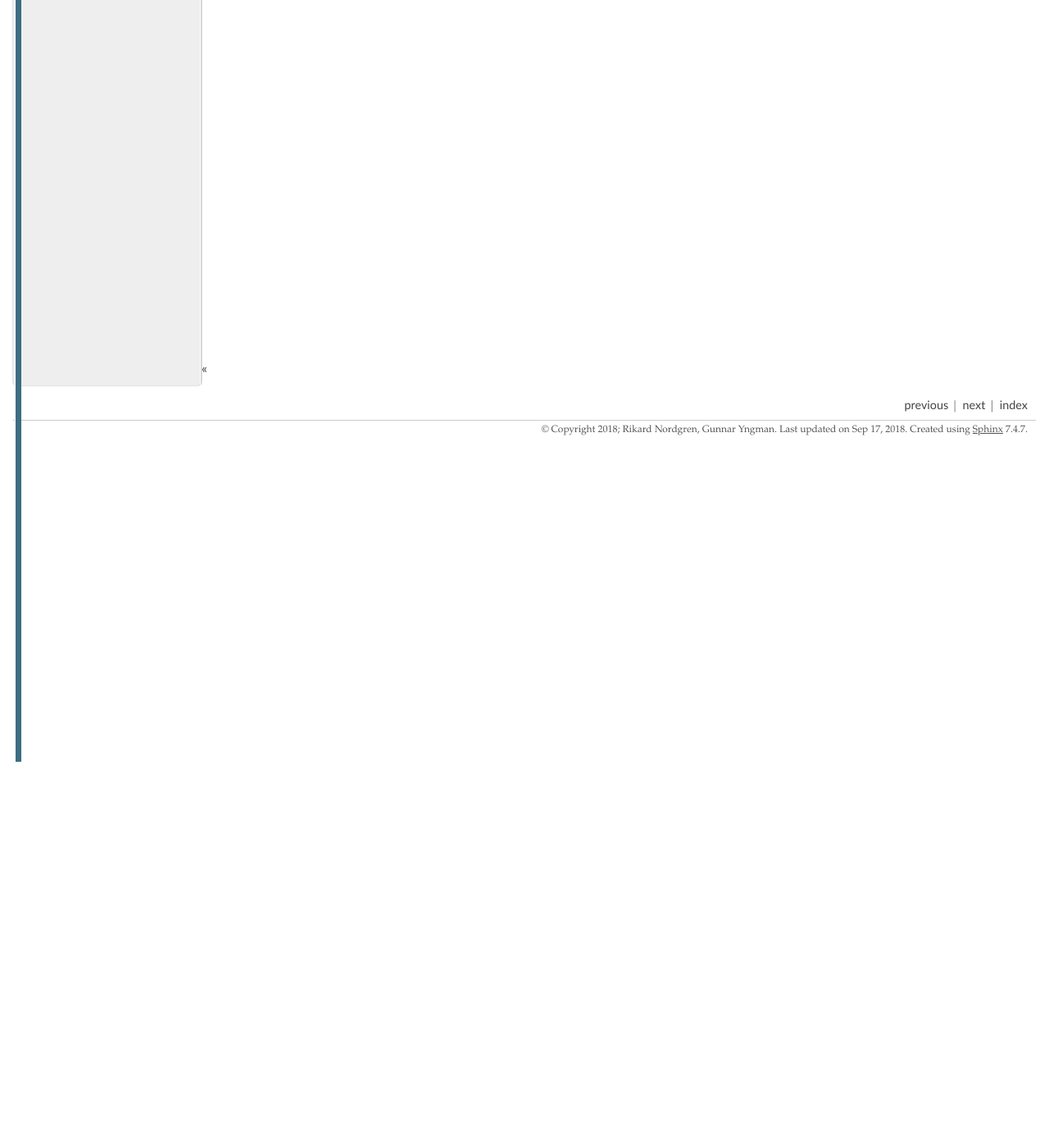
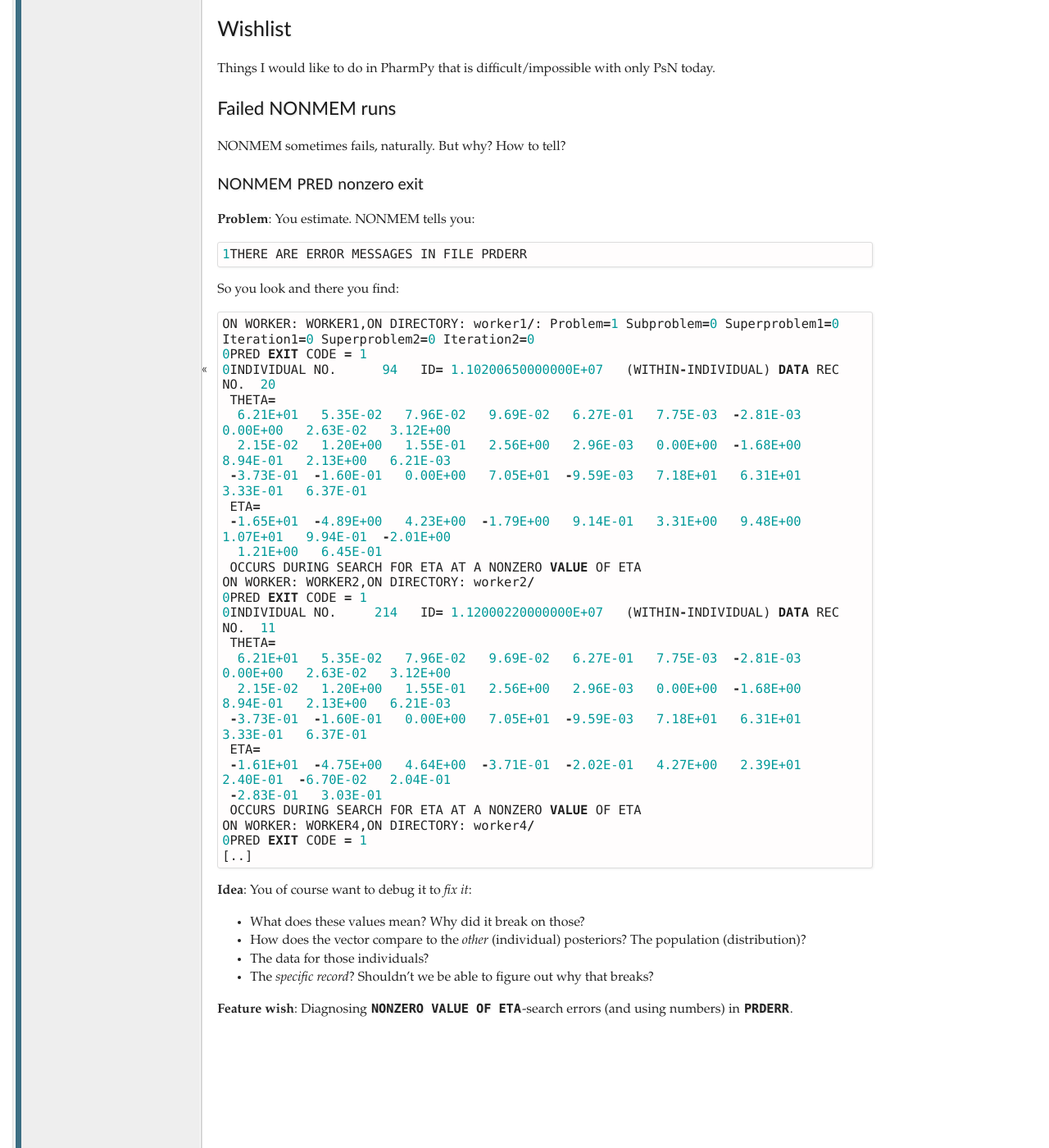
Before and after one commit to pharmpy/pharmpy, a Sphinx documentation site: the page built from docs/design.rst, in a window 1280 px wide and 1400 px high, scrolled down 3986 px. Shown: the whole window at 82% size. Built offline with Sphinx 7.4.7, drawn with Linux system fonts in a browser that asks for light colours; pages that are not in the unit, such as notebooks, are missing from menus; before the commit the page ends 4915 px from its top, so only the background shows below that.

Commit message:
add wishlist section to design doc

```diff
--- a/docs/design.rst
+++ b/docs/design.rst
@@ -216,7 +216,6 @@
 
 If the 2nd layer is e.g. "list-like", just inherit :class:`list`. It's Python 3 and it's all good!
 
-
 Why Multiple APIs?
 ------------------
 
@@ -228,3 +227,59 @@
 
    # this pollutes the poor namespace!
    model.column_list()
+
+Wishlist
+========
+
+Things I would like to do in PharmPy that is difficult/impossible with only PsN today.
+
+Failed NONMEM runs
+------------------
+
+NONMEM sometimes fails, naturally. But why? How to tell?
+
+NONMEM ``PRED`` nonzero exit
+~~~~~~~~~~~~~~~~~~~~~~~~~~~~
+
+**Problem**: You estimate. NONMEM tells you::
+
+   1THERE ARE ERROR MESSAGES IN FILE PRDERR
+
+So you look and there you find:
+
+.. code:: Fortran
+
+   ON WORKER: WORKER1,ON DIRECTORY: worker1/: Problem=1 Subproblem=0 Superproblem1=0 Iteration1=0 Superproblem2=0 Iteration2=0
+   0PRED EXIT CODE = 1
+   0INDIVIDUAL NO.      94   ID= 1.10200650000000E+07   (WITHIN-INDIVIDUAL) DATA REC NO.  20
+    THETA=
+     6.21E+01   5.35E-02   7.96E-02   9.69E-02   6.27E-01   7.75E-03  -2.81E-03   0.00E+00   2.63E-02   3.12E+00
+     2.15E-02   1.20E+00   1.55E-01   2.56E+00   2.96E-03   0.00E+00  -1.68E+00   8.94E-01   2.13E+00   6.21E-03
+    -3.73E-01  -1.60E-01   0.00E+00   7.05E+01  -9.59E-03   7.18E+01   6.31E+01   3.33E-01   6.37E-01
+    ETA=
+    -1.65E+01  -4.89E+00   4.23E+00  -1.79E+00   9.14E-01   3.31E+00   9.48E+00   1.07E+01   9.94E-01  -2.01E+00
+     1.21E+00   6.45E-01
+    OCCURS DURING SEARCH FOR ETA AT A NONZERO VALUE OF ETA
+   ON WORKER: WORKER2,ON DIRECTORY: worker2/
+   0PRED EXIT CODE = 1
+   0INDIVIDUAL NO.     214   ID= 1.12000220000000E+07   (WITHIN-INDIVIDUAL) DATA REC NO.  11
+    THETA=
+     6.21E+01   5.35E-02   7.96E-02   9.69E-02   6.27E-01   7.75E-03  -2.81E-03   0.00E+00   2.63E-02   3.12E+00
+     2.15E-02   1.20E+00   1.55E-01   2.56E+00   2.96E-03   0.00E+00  -1.68E+00   8.94E-01   2.13E+00   6.21E-03
+    -3.73E-01  -1.60E-01   0.00E+00   7.05E+01  -9.59E-03   7.18E+01   6.31E+01   3.33E-01   6.37E-01
+    ETA=
+    -1.61E+01  -4.75E+00   4.64E+00  -3.71E-01  -2.02E-01   4.27E+00   2.39E+01   2.40E-01  -6.70E-02   2.04E-01
+    -2.83E-01   3.03E-01
+    OCCURS DURING SEARCH FOR ETA AT A NONZERO VALUE OF ETA
+   ON WORKER: WORKER4,ON DIRECTORY: worker4/
+   0PRED EXIT CODE = 1
+   [..]
+
+**Idea**: You of course want to debug it to *fix it*:
+
+- What does these values mean? Why did it break on those?
+- How does the vector compare to the *other* (individual) posteriors? The population (distribution)?
+- The data for those individuals?
+- The *specific record*? Shouldn't we be able to figure out why that breaks?
+
+**Feature wish**: Diagnosing ``NONZERO VALUE OF ETA``-search errors (and using numbers) in ``PRDERR``.
```
